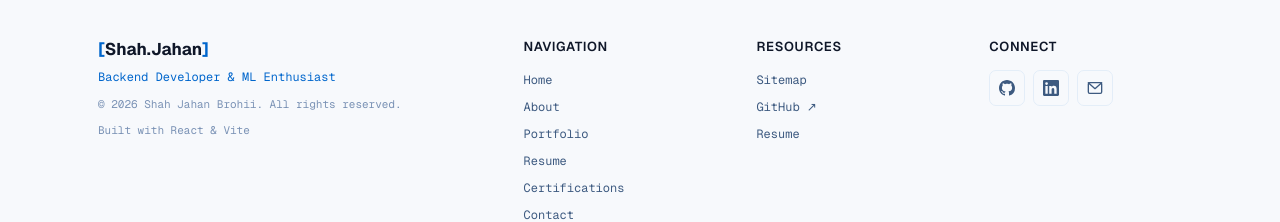
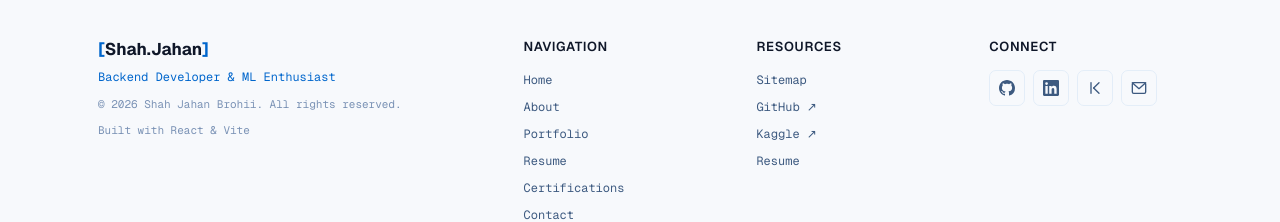
Before and after one commit to ShahJahanBrohii/multi-pager-personal-portfolio, a React (Vite) app in the folder frontend/: page / in a window 1280 px wide. Shown: the part 1326-1548 px from the top of the page. Built offline with nearby package versions, Linux system fonts and the light colour scheme; no server answers.

Commit message:
Footer updated

```diff
--- a/frontend/src/components/Footer.jsx
+++ b/frontend/src/components/Footer.jsx
@@ -1,5 +1,7 @@
 import { NavLink } from 'react-router-dom';
 import './Footer.css';
+
+const RESUME_URL = import.meta.env.VITE_RESUME_URL || '';
 
 const NAV = ['/', '/about', '/portfolio', '/resume', '/certifications', '/contact'];
 const LABELS = ['Home', 'About', 'Portfolio', 'Resume', 'Certifications', 'Contact'];
@@ -7,6 +9,7 @@ const LABELS = ['Home', 'About', 'Portfolio', 'Resume', 'Certifications', 'Conta
 const LINKS = [
   { label: 'GitHub', href: 'https://github.com/ShahJahanBrohii', target: '_blank' },
   { label: 'LinkedIn', href: 'https://linkedin.com/in/shah-jahan-abdul-latif-a00a74280', target: '_blank' },
+  { label: 'Kaggle', href: 'https://www.kaggle.com/shahjahanabdullatif', target: '_blank' },
   { label: 'Email', href: 'mailto:shahjahanbrohii@gmail.com', target: '_self' },
 ];
 
@@ -46,7 +49,8 @@ export default function Footer() {
           <ul className="footer__links-list">
             <li><a href="/sitemap.xml" className="footer__link">Sitemap</a></li>
             <li><a href="https://github.com/ShahJahanBrohii" target="_blank" rel="noreferrer" className="footer__link">GitHub ↗</a></li>
-            <li><a href="/resume.pdf" className="footer__link">Resume</a></li>
+            <li><a href="https://www.kaggle.com/shahjahanabdullatif" target="_blank" rel="noreferrer" className="footer__link">Kaggle ↗</a></li>
+            {RESUME_URL && <li><a href={RESUME_URL} className="footer__link">Resume</a></li>}
           </ul>
         </div>
 
@@ -65,6 +69,13 @@ export default function Footer() {
                     <path d="M20.447 20.452h-3.554v-5.569c0-1.328-.027-3.037-1.852-3.037-1.853 0-2.136 1.445-2.136 2.939v5.667H9.351V9h3.414v1.561h.046c.477-.9 1.637-1.85 3.37-1.85 3.601 0 4.267 2.37 4.267 5.455v6.286zM5.337 7.433a2.062 2.062 0 01-2.063-2.065 2.064 2.064 0 112.063 2.065zm1.782 13.019H3.555V9h3.564v11.452zM22.225 0H1.771C.792 0 0 .774 0 1.729v20.542C0 23.227.792 24 1.771 24h20.451C23.2 24 24 23.227 24 22.271V1.729C24 .774 23.2 0 22.222 0h.003z"/>
                   </svg>
                 )}
+                {label === 'Kaggle' && (
+                  <svg width="16" height="16" viewBox="0 0 24 24" fill="none" stroke="currentColor" strokeWidth="2" strokeLinecap="round" strokeLinejoin="round">
+                    <line x1="6" y1="4" x2="6" y2="20"/>
+                    <line x1="18" y1="4" x2="10" y2="12"/>
+                    <line x1="18" y1="20" x2="10" y2="12"/>
+                  </svg>
+                )}
                 {label === 'Email' && (
                   <svg width="16" height="16" viewBox="0 0 24 24" fill="none" stroke="currentColor" strokeWidth="2" strokeLinecap="round" strokeLinejoin="round">
                     <rect x="2" y="4" width="20" height="16" rx="2"/><polyline points="2 4 12 13 22 4"/>
```
